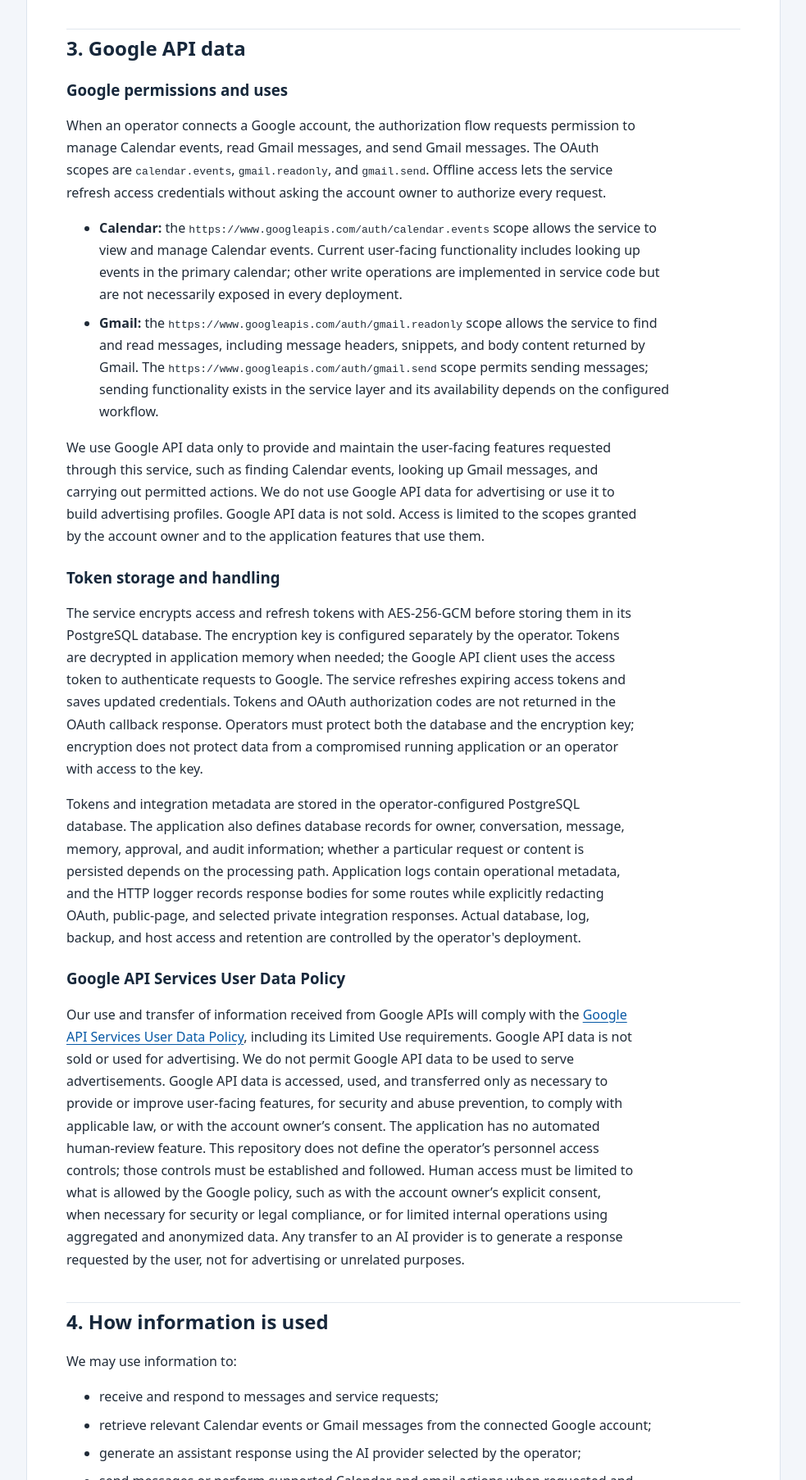
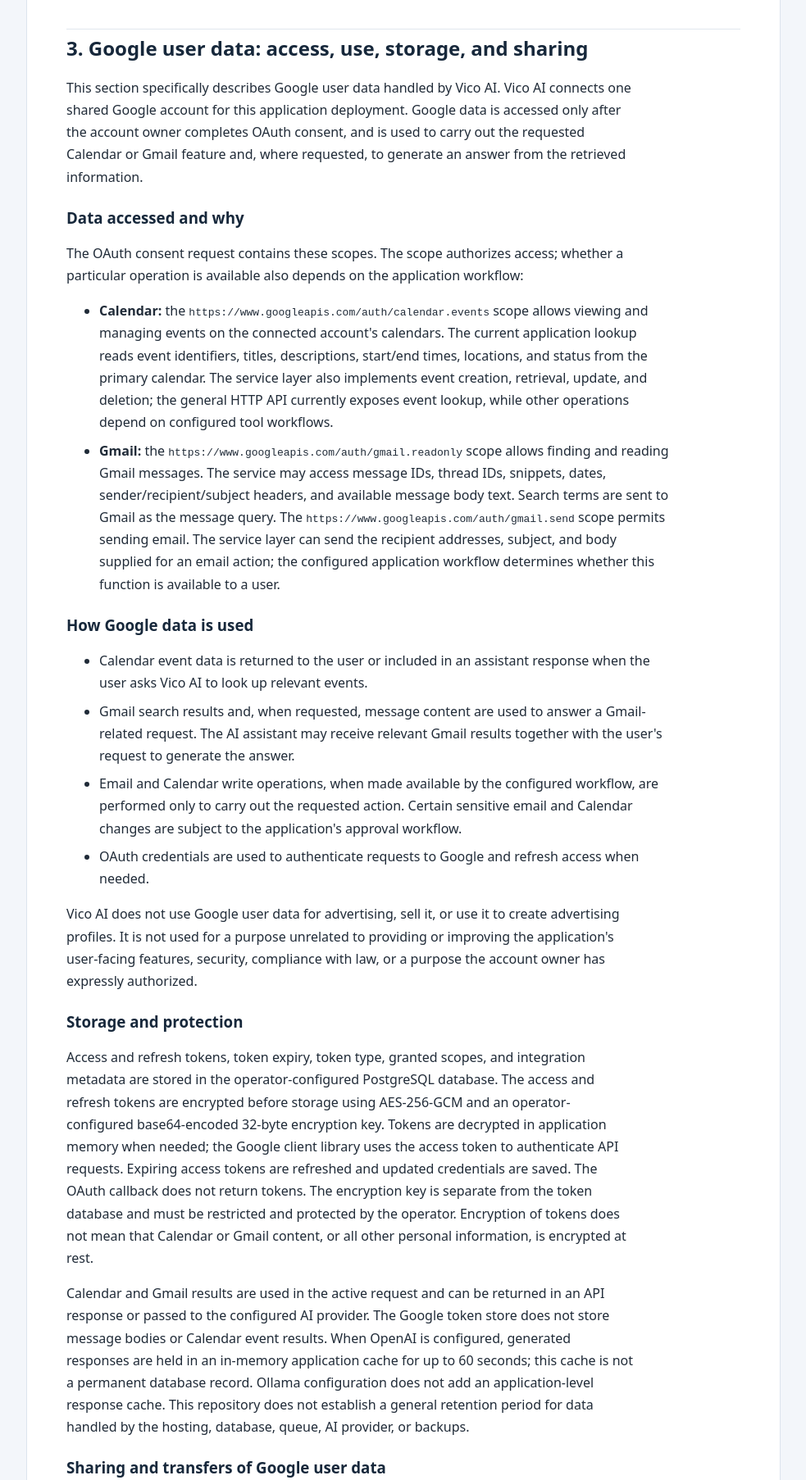
Before and after one commit to VYQOR-LABS/automation, a website: page public/privacy-policy.html in a window 1280 px wide. Shown: the part 2030-3836 px from the top of the page at 82% size, without its empty margins (148-1131 px from the left). Drawn offline with Linux system fonts and the light colour scheme.

Commit message:
added the privacy section

```diff
--- a/package.json
+++ b/package.json
@@ -3,7 +3,7 @@
   "version": "1.0.0",
   "description": "",
   "main": "dist/index.js",
-  "scripts":{
+  "scripts": {
     "dev": "tsx watch src/index.ts",
     "build": "rm -rf dist && tsc -p tsconfig.json",
     "start": "node dist/src/index.js",
@@ -12,8 +12,7 @@
     "db:migrate": "drizzle-kit migrate",
     "db:studio": "drizzle-kit studio",
     "test": "tsx --test test/*.test.ts"
-}
-,
+  },
   "keywords": [
     "vico-ai",
     "whatsapp",
@@ -25,6 +24,7 @@
   "license": "ISC",
   "type": "module",
   "dependencies": {
+    "@fastify/static": "^10.1.12",
     "@fastify/swagger": "^9.9.4",
     "@fastify/swagger-ui": "^6.1.3",
     "@googleapis/calendar": "^20.2.0",
--- a/public/privacy-policy.html
+++ b/public/privacy-policy.html
@@ -149,72 +149,143 @@
       </section>
 
       <section id="google">
-        <h2>3. Google API data</h2>
-        <h3>Google permissions and uses</h3>
-        <p>When an operator connects a Google account, the authorization flow requests
-          permission to manage Calendar events, read Gmail messages, and send Gmail
-          messages. The OAuth scopes are
-          <code>calendar.events</code>, <code>gmail.readonly</code>, and
-          <code>gmail.send</code>. Offline access lets the service refresh access
-          credentials without asking the account owner to authorize every request.</p>
+        <h2>3. Google user data: access, use, storage, and sharing</h2>
+        <p>This section specifically describes Google user data handled by Vico AI.
+          Vico AI connects one shared Google account for this application deployment.
+          Google data is accessed only after the account owner completes OAuth
+          consent, and is used to carry out the requested Calendar or Gmail feature
+          and, where requested, to generate an answer from the retrieved information.</p>
+        <h3>Data accessed and why</h3>
+        <p>The OAuth consent request contains these scopes. The scope authorizes
+          access; whether a particular operation is available also depends on the
+          application workflow:</p>
         <ul>
           <li><strong>Calendar:</strong> the
             <code>https://www.googleapis.com/auth/calendar.events</code> scope allows
-            the service to view and manage Calendar events. Current user-facing
-            functionality includes looking up events in the primary calendar; other
-            write operations are implemented in service code but are not necessarily
-            exposed in every deployment.</li>
+            viewing and managing events on the connected account's calendars. The
+            current application lookup reads event identifiers, titles, descriptions,
+            start/end times, locations, and status from the primary calendar. The
+            service layer also implements event creation, retrieval, update, and
+            deletion; the general HTTP API currently exposes event lookup, while
+            other operations depend on configured tool workflows.</li>
           <li><strong>Gmail:</strong> the
             <code>https://www.googleapis.com/auth/gmail.readonly</code> scope allows
-            the service to find and read messages, including message headers, snippets,
-            and body content returned by Gmail. The
+            finding and reading Gmail messages. The service may access message IDs,
+            thread IDs, snippets, dates, sender/recipient/subject headers, and
+            available message body text. Search terms are sent to Gmail as the
+            message query. The
             <code>https://www.googleapis.com/auth/gmail.send</code> scope permits
-            sending messages; sending functionality exists in the service layer and
-            its availability depends on the configured workflow.</li>
+            sending email. The service layer can send the recipient addresses,
+            subject, and body supplied for an email action; the configured application
+            workflow determines whether this function is available to a user.</li>
         </ul>
-        <p>We use Google API data only to provide and maintain the user-facing features
-          requested through this service, such as finding Calendar events, looking up
-          Gmail messages, and carrying out permitted actions. We do not use Google API
-          data for advertising or use it to build advertising profiles. Google API
-          data is not sold.
-          Access is limited to the scopes granted by the account owner and to the
-          application features that use them.</p>
-        <h3>Token storage and handling</h3>
-        <p>The service encrypts access and refresh tokens with AES-256-GCM before
-          storing them in its PostgreSQL database. The encryption key is configured
-          separately by the operator. Tokens are decrypted in application memory when
-          needed; the Google API client uses the access token to authenticate requests
-          to Google. The service refreshes expiring access tokens and saves updated
-          credentials. Tokens and OAuth authorization codes are not returned in the
-          OAuth callback response. Operators must protect both the database and the
-          encryption key; encryption does not protect data from a compromised running
-          application or an operator with access to the key.</p>
-        <p>Tokens and integration metadata are stored in the operator-configured
-          PostgreSQL database. The application also defines database records for
-          owner, conversation, message, memory, approval, and audit information;
-          whether a particular request or content is persisted depends on the
-          processing path. Application logs contain operational metadata, and the
-          HTTP logger records response bodies for some routes while explicitly
-          redacting OAuth, public-page, and selected private integration responses.
-          Actual database, log, backup, and host access and retention are controlled
-          by the operator's deployment.</p>
+        <h3>How Google data is used</h3>
+        <ul>
+          <li>Calendar event data is returned to the user or included in an assistant
+            response when the user asks Vico AI to look up relevant events.</li>
+          <li>Gmail search results and, when requested, message content are used to
+            answer a Gmail-related request. The AI assistant may receive relevant
+            Gmail results together with the user's request to generate the answer.</li>
+          <li>Email and Calendar write operations, when made available by the
+            configured workflow, are performed only to carry out the requested
+            action. Certain sensitive email and Calendar changes are subject to the
+            application's approval workflow.</li>
+          <li>OAuth credentials are used to authenticate requests to Google and
+            refresh access when needed.</li>
+        </ul>
+        <p>Vico AI does not use Google user data for advertising, sell it, or use it
+          to create advertising profiles. It is not used for a purpose unrelated to
+          providing or improving the application's user-facing features, security,
+          compliance with law, or a purpose the account owner has expressly
+          authorized.</p>
+        <h3>Storage and protection</h3>
+        <p>Access and refresh tokens, token expiry, token type, granted scopes, and
+          integration metadata are stored in the operator-configured PostgreSQL
+          database. The access and refresh tokens are encrypted before storage using
+          AES-256-GCM and an operator-configured base64-encoded 32-byte encryption
+          key. Tokens are decrypted in application memory when needed; the Google
+          client library uses the access token to authenticate API requests. Expiring
+          access tokens are refreshed and updated credentials are saved. The OAuth
+          callback does not return tokens. The encryption key is separate from the
+          token database and must be restricted and protected by the operator.
+          Encryption of tokens does not mean that Calendar or Gmail content, or all
+          other personal information, is encrypted at rest.</p>
+        <p>Calendar and Gmail results are used in the active request and can be
+          returned in an API response or passed to the configured AI provider. The
+          Google token store does not store message bodies or Calendar event results.
+          When OpenAI is configured, generated responses are held in an in-memory
+          application cache for up to 60 seconds; this cache is not a permanent
+          database record. Ollama configuration does not add an application-level
+          response cache. This repository does not establish a general retention
+          period for data handled by the hosting, database, queue, AI provider, or
+          backups.</p>
+        <h3>Sharing and transfers of Google user data</h3>
+        <ul>
+          <li><strong>Google:</strong> the OAuth authorization code, refresh requests,
+            Gmail searches/messages, and Calendar requests are sent to Google to
+            authorize and provide the requested integration.</li>
+          <li><strong>AI provider:</strong> if the request uses Google results to
+            generate an answer, the request and relevant tool results may be sent to
+            the AI provider selected by the operator (OpenAI or Ollama). Ollama may
+            run on the operator's machine or at a configured remote service. This
+            transfer is for generating the requested user-facing response, not for
+            advertising or an unrelated purpose. The provider's processing and
+            retention depend on the provider and deployment; this repository does
+            not establish their retention or model-training settings.</li>
+          <li><strong>Infrastructure:</strong> encrypted credentials and operational
+            data are processed by the operator-configured database, application host,
+            queue, and logging systems. The application currently has no built-in
+            HTTP authentication for general API routes. The operator must restrict
+            access to the deployment and its infrastructure; the OAuth state cookie
+            protects the OAuth callback but does not authenticate API users.</li>
+        </ul>
+        <p>Application logs normally record Google operation names, status, duration,
+          and result counts rather than event or message bodies. On a Google API
+          failure, the logged request URL is sanitized to remove query parameters
+          and fragments so that Gmail search terms are not included. Other operator
+          infrastructure and provider logs are governed by their own configurations.</p>
+        <p>Google user data is not sold, used for advertising, or transferred to
+          third parties for advertising. It is shared with a provider only as
+          necessary to provide or improve the user-facing feature, to protect
+          security, to comply with law, or with the account owner's consent. The
+          operator must ensure any handling of Google user data by personnel or
+          service providers complies with the Google API Services User Data Policy
+          and its Limited Use requirements. This application does not implement
+          human review of Google data as a product feature; any operational access
+          must be limited to circumstances permitted by that policy.</p>
+        <h3>Retention, revocation, and deletion of Google data</h3>
+        <p>The application keeps the encrypted OAuth credentials in its database so
+          the connected account can be used until credentials are replaced or
+          removed by the operator. The code does not define an automatic deletion
+          period for Google tokens or general database records, and it does not
+          currently provide a self-service Google disconnect or data-deletion route.
+          Google results are handled for the active request; copies held by an AI
+          provider, infrastructure provider, logs, or backups are subject to those
+          providers' and the operator's actual settings, which are not determined
+          by this repository.</p>
+        <p>To stop future access, remove Vico AI from the connected account's
+          third-party connections in Google Account security settings. Revoking
+          Google permission may stop integration features but does not delete tokens
+          or other data already held by the service operator. To request access,
+          correction, or deletion of application-held information, contact
+          <a href="mailto:kimaniwilfred95@gmail.com">kimaniwilfred95@gmail.com</a>.
+          The operator will review the request under applicable law and explain any
+          limits on locating or removing data from active systems, logs, or backups.</p>
         <h3>Google API Services User Data Policy</h3>
         <p>Our use and transfer of information received from Google APIs will comply
           with the <a href="https://developers.google.com/terms/api-services-user-data-policy"
           rel="noopener noreferrer">Google API Services User Data Policy</a>, including
-          its Limited Use requirements. Google API data is not sold or used for
-          advertising. We do not permit Google API data to be used to serve
-          advertisements. Google API data is accessed, used, and transferred only as
-          necessary to provide or improve user-facing features, for security and
-          abuse prevention, to comply with applicable law, or with the account
-          owner’s consent. The application has no automated human-review feature.
-          This repository does not define the operator’s personnel access controls;
-          those controls must be established and followed. Human access must be
-          limited to what is allowed by the Google policy, such as with the account
-          owner’s explicit consent, when necessary for security or legal compliance,
-          or for limited internal operations using aggregated and anonymized data.
-          Any transfer to an AI provider is to generate a response requested by the
-          user, not for advertising or unrelated purposes.</p>
+          its Limited Use requirements. In particular, Vico AI will not use or
+          transfer Google user data for serving advertisements, including
+          retargeting, personalized, or interest-based advertising; will not allow
+          humans to read the data except with the account owner's affirmative
+          agreement, when necessary for security purposes, to comply with applicable
+          law, or for internal operations permitted by the policy using aggregated
+          and anonymized data; and will not use or transfer the data to create,
+          train, or improve a generalized AI or machine-learning model. Any transfer
+          to an AI provider described above is limited to generating the response
+          requested by the user and must comply with the policy's Limited Use
+          restrictions.</p>
       </section>
 
       <section id="use">
--- a/src/app.ts
+++ b/src/app.ts
@@ -5,6 +5,7 @@ import Fastify, {
   type FastifyReply,
   type FastifyRequest,
 } from 'fastify';
+import fastifyStatic from '@fastify/static';
 import swagger from '@fastify/swagger';
 import swaggerUi from '@fastify/swagger-ui';
 import rawBody from 'fastify-raw-body';
@@ -2142,6 +2143,11 @@ export async function buildApp(
     return reply.type('image/svg+xml').send(favicon);
   });
 
+  await app.register(fastifyStatic, {
+    root: resolve(process.cwd(), 'public'),
+    prefix: '/',
+  });
+
   app.register(registerApiRoutes);
 
   return app;
```
Also changed, not shown: src/modules/google/google-api-logger.ts (+17 -1 lines), test/calendar-lookup.test.ts (+8 -0 lines), test/legal-pages.test.ts (+28 -0 lines), 1 other file. Lines whose indentation alone changed are shown as unchanged.
